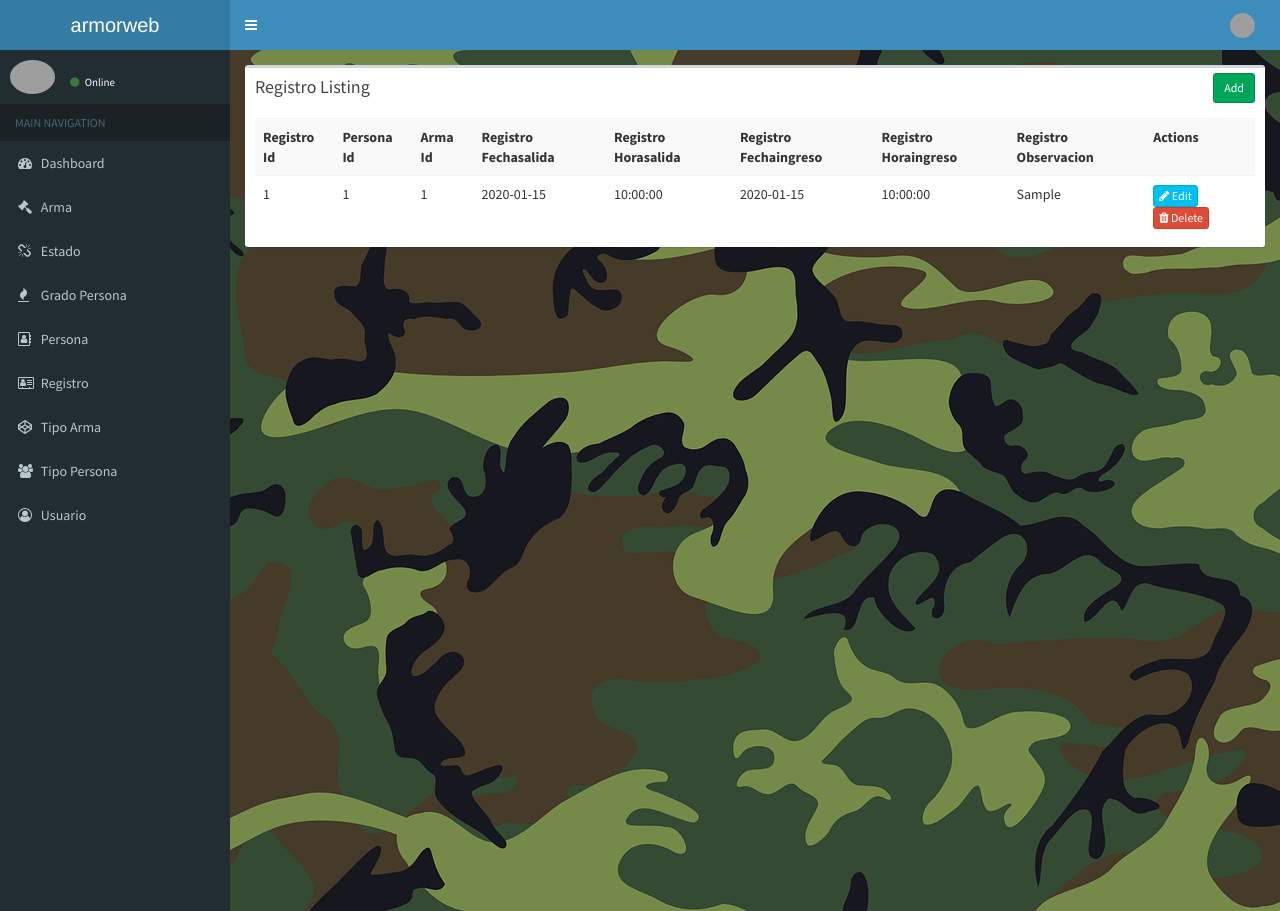
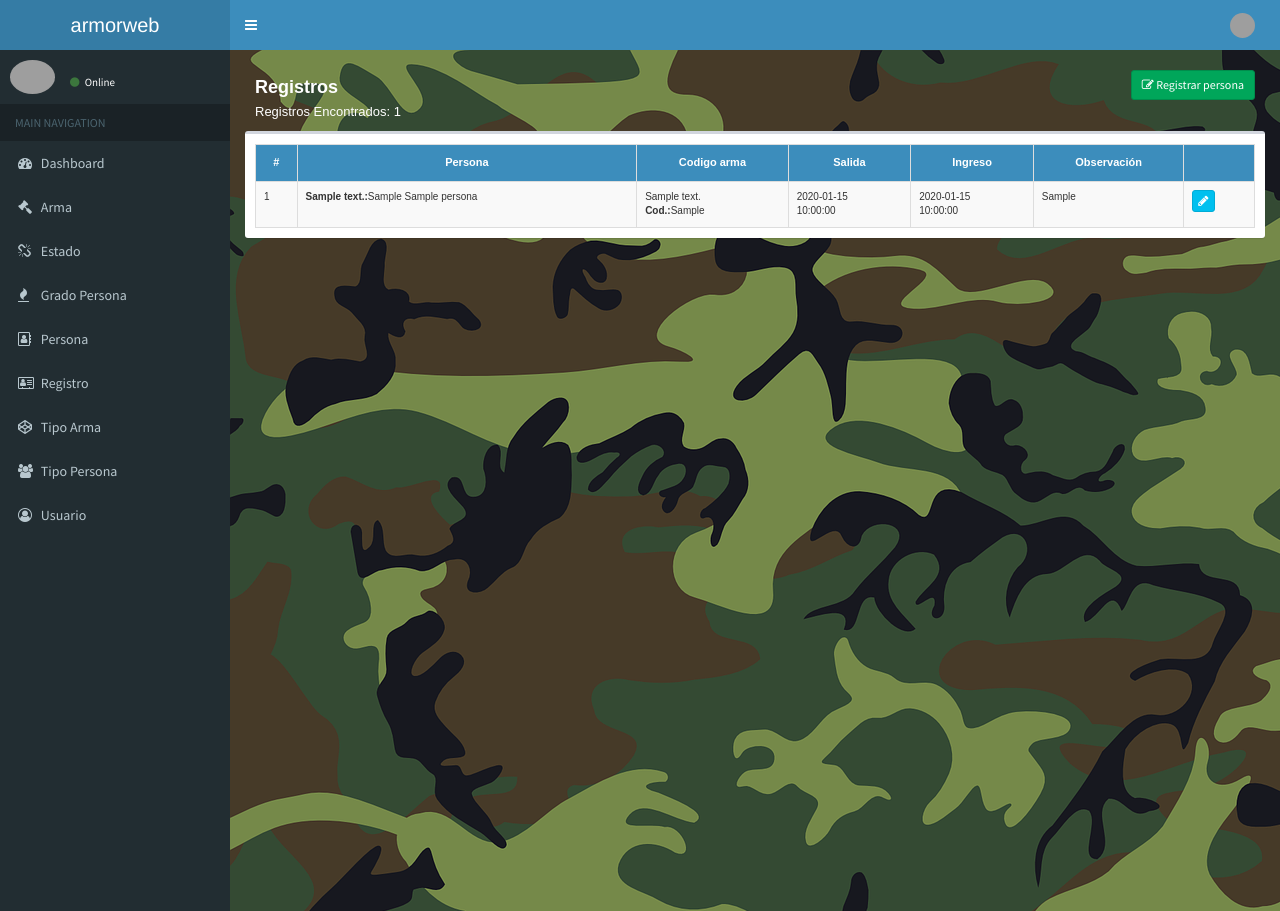
Before and after one commit to BitXad/armorweb, a CodeIgniter app: page /armorweb/registro/index in a window 1280 px wide. Shown: the top 911 px of the page. Run offline with CodeIgniter, Linux system fonts and the light colour scheme; tables that the repository leaves empty hold one stand-in row (values such as "Sample post"); data that the repository does not hold is empty; grey boxes are pictures that could not be loaded.

Commit message:
11.11.2021 detalles en registro index

```diff
--- a/application/controllers/Registro.php
+++ b/application/controllers/Registro.php
@@ -8,6 +8,7 @@ class Registro extends CI_Controller{
     function __construct()
     {
         parent::__construct();
+        $this->load->model('Persona_model');
         $this->load->model('Registro_model');
     }
 
@@ -113,4 +114,10 @@ class Registro extends CI_Controller{
             show_error('The registro you are trying to delete does not exist.');
     }
 
+    function buscar_personas(){
+        $parametro = $this->input->post("parametro");
+        $lista = $this->Persona_model->buscar_personas($parametro);
+        echo json_encode($lista);
+    }
+
 }
--- a/application/models/Persona_model.php
+++ b/application/models/Persona_model.php
@@ -88,4 +88,16 @@ class Persona_model extends CI_Model
 
         return $persona;
     }
+
+    function buscar_personas($parametro){
+        return $this->db->query(
+            "SELECT p.*, a.arma_codigo
+            from persona p
+            left join arma a on p.persona_id = a.persona_id
+            where
+            p.persona_nombre like '%$parametro%'
+            or p.persona_apellido like '%$parametro%'
+            or a.arma_codigo like '%$parametro%'"
+        )->result_array();
+    }
 }
--- a/application/models/Registro_model.php
+++ b/application/models/Registro_model.php
@@ -35,17 +35,14 @@ class Registro_model extends CI_Model
      */
     function get_all_registro()
     {
-        $registro = $this->db->query("
-            SELECT
-                *
-
-            FROM
-                `registro`
-
-            WHERE
-                1 = 1
-
-            ORDER BY `registro_id` DESC
+        $registro = $this->db->query(
+        "SELECT r.*, p.persona_apellido,p.persona_nombre , a.arma_codigo, tp.tipo_descripcion, ta.tipoarma_descripcion
+        from registro r
+        left join persona p on r.persona_id = p.persona_id
+        left join arma a on r.arma_id = a.arma_id
+        left join tipo_arma ta on ta.tipoarma_id =a.tipoarma_id
+        left join tipo_persona tp on tp.tipo_id = p.tipo_id
+        where 1 = 1
         ")->result_array();
 
         return $registro;
--- a/application/views/persona/index.php
+++ b/application/views/persona/index.php
@@ -69,8 +69,8 @@
 							<td><?= $p['persona_celular']; ?></td>
 							<td><?= $p['persona_direccion']; ?></td>
 							<td>
-								<a href="<?php echo site_url('persona/edit/'.$p['persona_id']); ?>" class="btn btn-info btn-xs"><span class="fa fa-pencil"></span> Edit</a>
-								<a href="<?php echo site_url('persona/remove/'.$p['persona_id']); ?>" class="btn btn-danger btn-xs"><span class="fa fa-trash"></span> Delete</a>
+								<a href="<?php echo site_url('persona/edit/'.$p['persona_id']); ?>" class="btn btn-info btn-xs" title="Editar"><span class="fa fa-pencil"></span></a>
+								<!-- <a href="<?php echo site_url('persona/remove/'.$p['persona_id']); ?>" class="btn btn-danger btn-xs"><span class="fa fa-trash"></span> Delete</a> -->
 							</td>
 						</tr>
 						<?php
--- a/application/views/registro/index.php
+++ b/application/views/registro/index.php
@@ -1,41 +1,78 @@
+<script src="<?php echo base_url('resources/js/jquery-2.2.3.min.js'); ?>" type="text/javascript"></script>
+<script type="text/javascript">
+        $(document).ready(function () {
+            (function ($) {
+                $('#filtrar').keyup(function () {
+                    var rex = new RegExp($(this).val(), 'i');
+                    $('.buscar tr').hide();
+                    $('.buscar tr').filter(function () {
+                        return rex.test($(this).text());
+                    }).show();
+                })
+            }(jQuery));
+        });
+</script>
+<link href="<?php echo base_url('resources/css/mitabla.css'); ?>" rel="stylesheet">
+<style type="text/css">
+    #contieneimg{
+        width: 100px;
+        height: 100px;
+        text-align: center;
+    }
+</style>
+
+<div class="box-header">
+    <font size='4' face='Arial' class="color_fff"><b>Registros</b></font>
+    <br><font size='2' face='Arial' class="color_fff">Registros Encontrados: <?php echo sizeof($registro); ?></font>
+    <div class="box-tools">
+        <a href="<?php echo site_url('registro/add'); ?>" class="btn btn-success btn-sm color_fff"><fa class='fa fa-pencil-square-o'></fa> Registrar persona</a>
+    </div>
+</div>
+
 <div class="row">
     <div class="col-md-12">
         <div class="box">
-            <div class="box-header">
-                <h3 class="box-title">Registro Listing</h3>
-            	<div class="box-tools">
-                    <a href="<?php echo site_url('registro/add'); ?>" class="btn btn-success btn-sm">Add</a>
-                </div>
-            </div>
             <div class="box-body">
-                <table class="table table-striped">
+                <table class="table table-striped" id="mitabla">
+                    <thead>
                         <tr>
-						<th>Registro Id</th>
-						<th>Persona Id</th>
-						<th>Arma Id</th>
-						<th>Registro Fechasalida</th>
-						<th>Registro Horasalida</th>
-						<th>Registro Fechaingreso</th>
-						<th>Registro Horaingreso</th>
-						<th>Registro Observacion</th>
-						<th>Actions</th>
+                            <th>#</th>
+                            <th>Persona</th>
+                            <th>Codigo arma</th>
+                            <!-- <th>Fecha de salida</th> -->
+                            <th>Salida</th><!-- Fecha y hora de Salida -->
+                            <!-- <th>Fecha de ingreso</th> -->
+                            <th>Ingreso</th><!-- Fecha y hora de ingreso -->
+                            <th>Observaci&oacute;n</th>
+                            <th></th>
                         </tr>
-                    <?php foreach($registro as $r){ ?>
+                    </thead>
+                    <tbody class="buscar">
+                        <?php $i=1;
+                            foreach($registro as $r){
+                        ?>
                         <tr>
-						<td><?php echo $r['registro_id']; ?></td>
-						<td><?php echo $r['persona_id']; ?></td>
-						<td><?php echo $r['arma_id']; ?></td>
-						<td><?php echo $r['registro_fechasalida']; ?></td>
-						<td><?php echo $r['registro_horasalida']; ?></td>
-						<td><?php echo $r['registro_fechaingreso']; ?></td>
-						<td><?php echo $r['registro_horaingreso']; ?></td>
+                            <td><?= $i ?></td>
+                            <td><b><?= $r['tipo_descripcion'] ?>:</b><?= $r['persona_apellido']; ?> <?= $r['persona_nombre']; ?></td>
+                            <td><?= $r['tipoarma_descripcion'] ?><br>
+                                <b>Cod.:</b><?php echo $r['arma_codigo']; ?>
+                            </td>
+                            <td>
+                                <?= $r['registro_fechasalida']; ?><br>
+                                <?= $r['registro_horasalida']; ?>
+                            </td>
+                            <td>
+                                <?php echo $r['registro_fechaingreso']; ?><br>
+                                <?php echo $r['registro_horaingreso']; ?>
+                            </td>
                             <td><?php echo $r['registro_observacion']; ?></td>
                             <td>
-                            <a href="<?php echo site_url('registro/edit/'.$r['registro_id']); ?>" class="btn btn-info btn-xs"><span class="fa fa-pencil"></span> Edit</a>
-                            <a href="<?php echo site_url('registro/remove/'.$r['registro_id']); ?>" class="btn btn-danger btn-xs"><span class="fa fa-trash"></span> Delete</a>
+                                <a href="<?php echo site_url('registro/edit/'.$r['registro_id']); ?>" class="btn btn-info btn-xs" title="Editar"><span class="fa fa-pencil"></span></a>
                             </td>
                         </tr>
-                    <?php } ?>
+                        <?php $i++;
+                        } ?>
+                    </tbody>
                 </table>
 
             </div>
```
Also changed, not shown: application/views/registro/add.php (+86 -16 lines), application/views/registro/edit.php (+11 -10 lines). Lines whose indentation alone changed are shown as unchanged.
